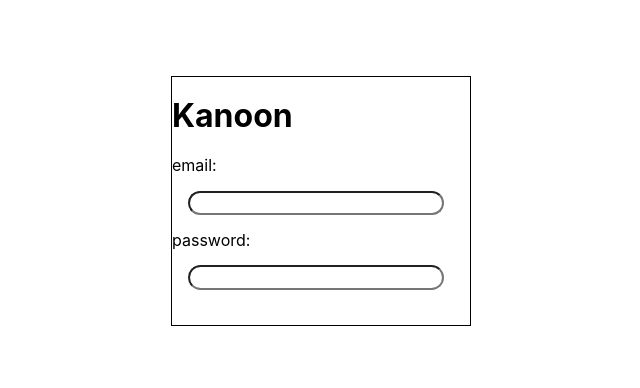
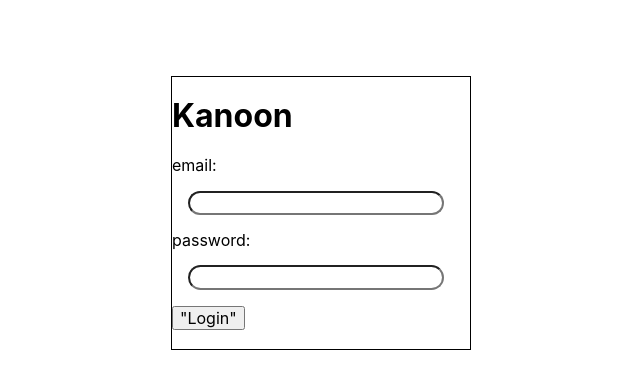
Before and after one commit to wsps10/book-emotion-analysis-app, a React (Create React App) app: page / in a window 1280 px wide. Shown: the top 388 px of the page, without its empty margins (319-959 px from the left). Built offline with nearby package versions, Linux system fonts and the light colour scheme.

Commit message:
login button

```diff
--- a/src/components/Field.js
+++ b/src/components/Field.js
@@ -2,12 +2,10 @@ import React from 'react';
 
 class Field extends React.Component {
 	onChangeHandler = (fn = e => e.target.value) => e => {
-		const { render, setState } = this;
 		const val = fn(e);
 		const value = val === undefined ? e.target.value : val;
 
 		this.setState({ value });
-		this.render();
 	};
 
 	constructor(props) {
@@ -19,7 +17,7 @@ class Field extends React.Component {
 
 	render() {
 		const { onChangeHandler, props, state } = this;
-		const { type, label, id, onChange } = props;
+		const { id, label, onChange, type } = props;
 		const { value } = state;
 
 		return (
--- a/src/pages/LoginPage.js
+++ b/src/pages/LoginPage.js
@@ -4,30 +4,60 @@ import axios from 'axios';
 import Field from '../components/Field';
 import RoundIcon from '../components/RoundIcon';
 
-const LoginPage = () => {
+class LoginPage extends React.Component {
+    handleStateChange = (key, val) => this.setState({
+        [key]: val
+    });
+
+    constructor(props) {
+        super(props);
+        this.state = {
+            email: "",
+            password: ""
+        };
+    }
+
+    render() {
+        const { handleStateChange, state } = this;
+        const { email, password } = state;
         return (
             <main>
                 <form>
                     <h1>Kanoon</h1>
                     <Field
+                        value = { email }
                         type = "email"
                         label = "email: "
                         id = "email"
                         onChange = { e => {
                             const { value } = e.target;
+                            handleStateChange("email", value);
+
                             axios.get("https://api-analise-sentimento.mybluemix.net/busca_email/?email=" + value)
                             .then(response => response.data)
-                        .then(data => console.log(data))
+                            .then(data => console.log(data));
                         }}
                     />
                     <Field
+                        value = { password }
                         type = "password"
                         label = "password: "
                         id = "password"
+                        onChange = { e => handleStateChange("password", e.target.value) }
                     />
+                    <button
+                        type = "button"
+                        onClick = { () => {
+                                axios.get(`https://api-analise-sentimento.mybluemix.net/login/?email=${email}&senha=${password}`)
+                                .then(response => response.data)
+                                .then(data => console.log(data));
+                            }
+                        }
+                    >"Login"</button>
                 </form>
             </main>
         );
     }
+}
 
 export default LoginPage;
```
Lines whose indentation alone changed are shown as unchanged.
